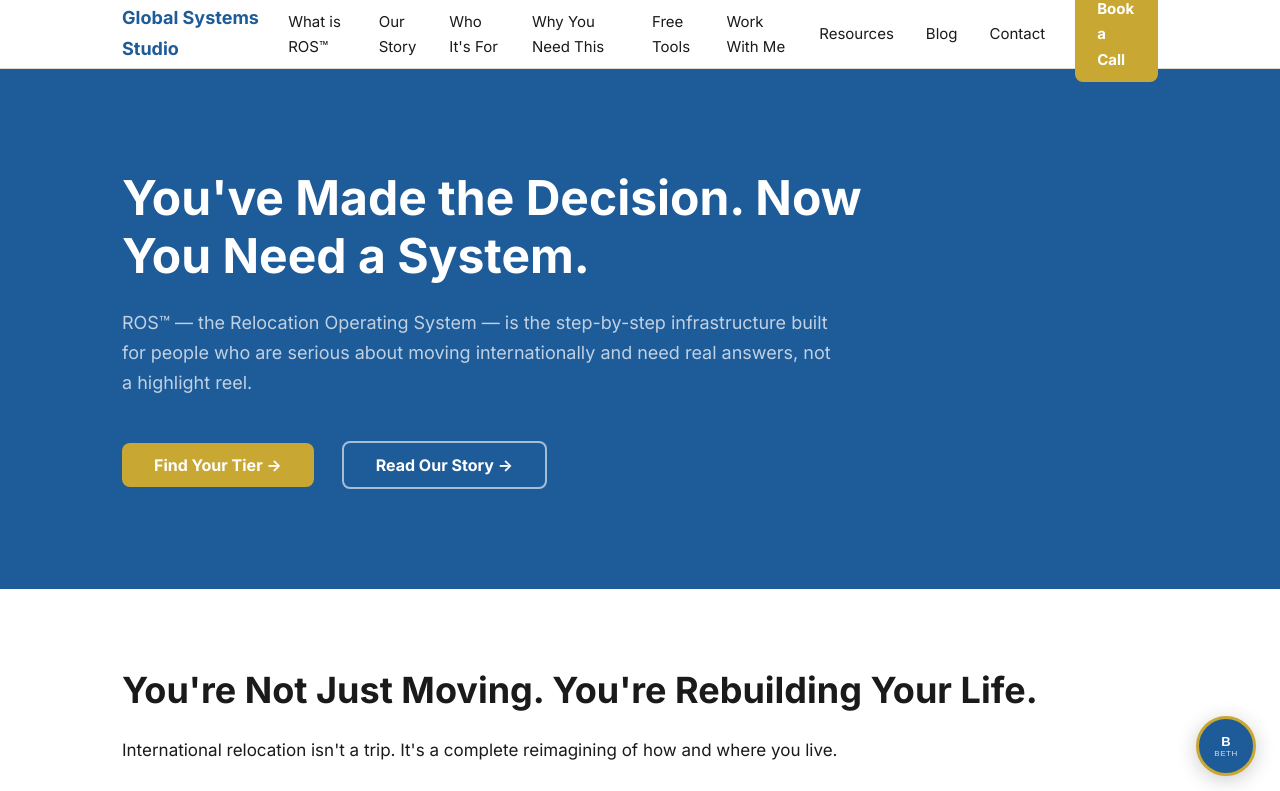
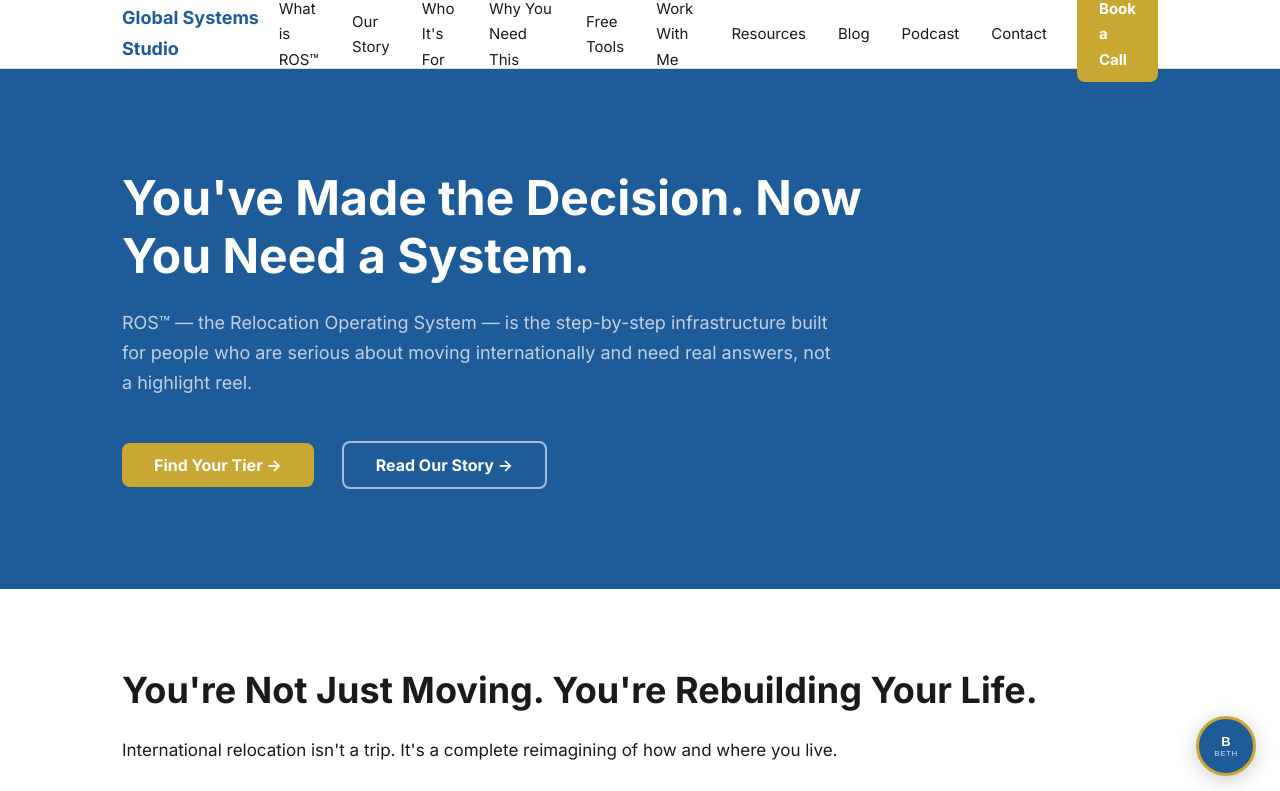
Before and after one commit to globalsystemsstudio-lang/gss-website, a Next.js app: page / in a window 1280 px wide. Shown: the top 791 px of the page. Built offline with nearby package versions, Linux system fonts and the light colour scheme.

Commit message:
Add Podcast link to main nav

```diff
--- a/components/Nav.jsx
+++ b/components/Nav.jsx
@@ -16,6 +16,7 @@ export default function Nav() {
             <li><Link href="/work-with-me">Work With Me</Link></li>
             <li><Link href="/resources">Resources</Link></li>
             <li><Link href="/blog">Blog</Link></li>
+            <li><Link href="/podcast">Podcast</Link></li>
             <li><Link href="/contact">Contact</Link></li>
             <li><Link href="/work-with-me" className="nav-cta-link">Book a Call</Link></li>
           </ul>
```
